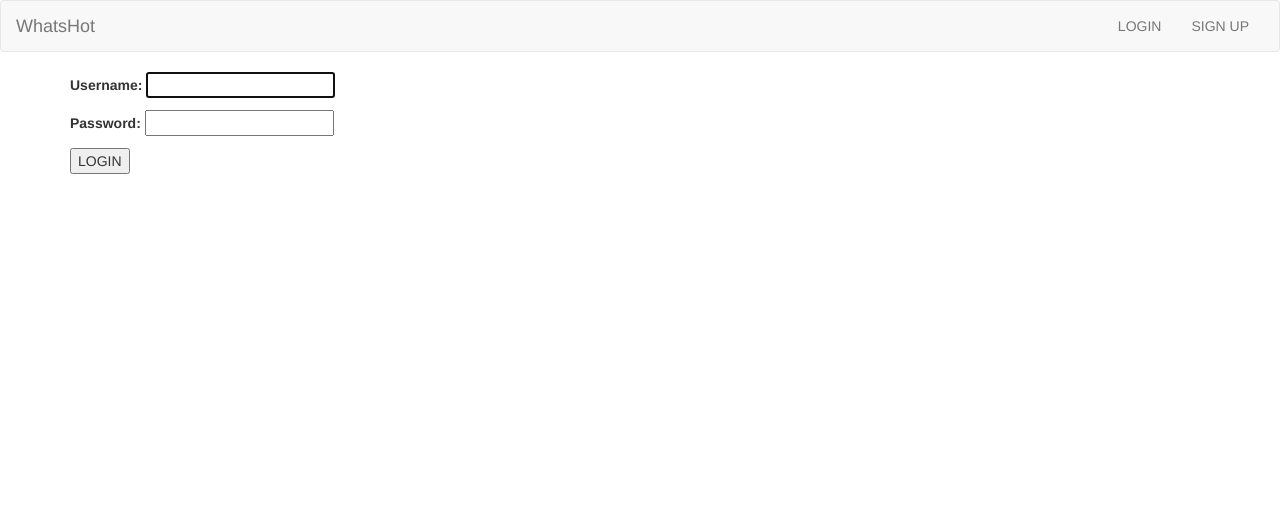
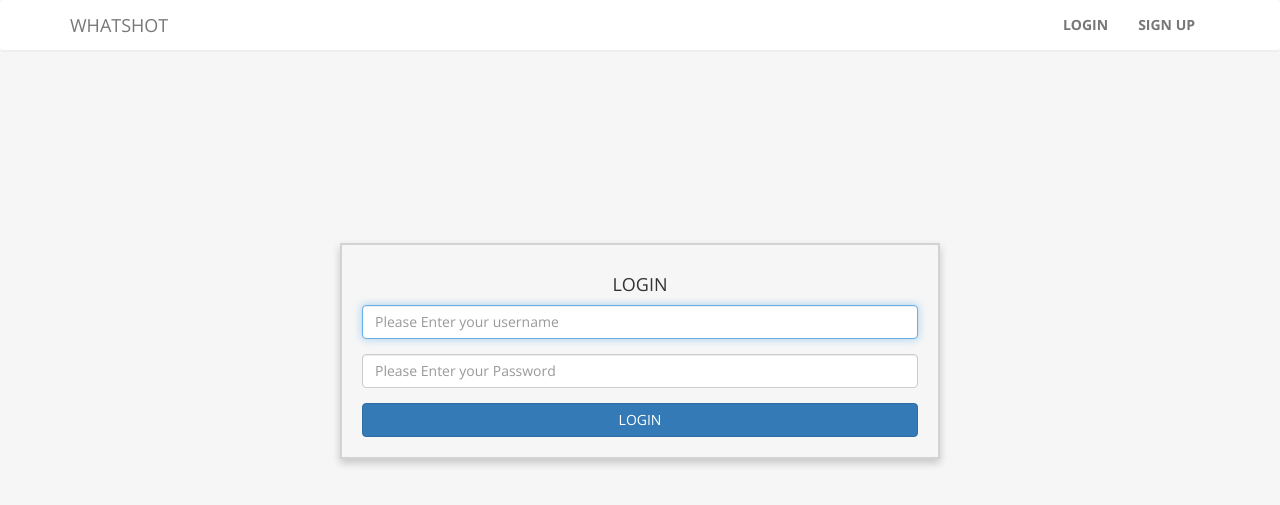
Before and after one commit to notoriousarun/Blog, a Django app: page /login/ in a window 1280 px wide. Shown: the top 505 px of the page. Run offline with Django 3.2, Linux system fonts and the light colour scheme; some libraries are stand-ins or nearby versions.

Commit message:
"Login, Home, Dashboard, Views Done, Media_root in settings/urls."

```diff
--- a/blog/settings.py
+++ b/blog/settings.py
@@ -121,5 +121,8 @@ USE_TZ = True
 
 STATIC_URL = '/static/'
 
-LOGIN_REDIRECT_URL = 'Dashboard'
+LOGIN_REDIRECT_URL = 'dashboard'
 LOGOUT_REDIRECT_URL = '/'
+
+MEDIA_ROOT = '/home/arun/arun-backup-data/blog'
+MEDIA_URL = '/upload/images/'
--- a/blog/templates/base.html
+++ b/blog/templates/base.html
@@ -5,12 +5,59 @@
     <head>
         <meta charset="utf-8">
         <meta name="viewport" content="width=device-width, initial-scale=1.0">
-        <title>Auth Demo</title>
+        <title>Whatshot in the City.</title>
         <link rel="stylesheet" type="text/css" href="https://maxcdn.bootstrapcdn.com/bootstrap/3.3.7/css/bootstrap.min.css">
+	<link href="https://fonts.googleapis.com/css?family=Open+Sans:300,400,600,700,700i" rel="stylesheet">
+	<style>
+	  body{
+	      background: #F6F6F6;
+	      font-family: 'Open Sans', sans-serif;
+	  }
+	  .navbar-default{
+	      background: #fff;
+	      border: none;
+	      border-bottom: 2px solid #eee;
+	  }
+	  #form-container{
+	      margin-left: auto;
+	      margin-right: auto;
+	      width: 600px;
+	      margin-top: 15%;
+	      border: 2px solid #d3d3d3;
+	      box-shadow: 0 4px 8px 0 rgba(0,0,0,0.2);
+	      padding: 20px;
+	  }
+	  .tag-btn{
+	      border-radius: 20px;
+	      margin: 5px;
+	      font-size: 15px;
+	  }
+	  .card {
+	      box-shadow: 2px 4px 25px rgba(0, 0, 0, .1);
+	      border-radius: 12px;
+	      transition: 0.3s;
+	      margin: 40px;
+	      padding: 0;
+	      background: #fff;
+	  }
+	  .card img{
+	      width: 100%;
+	  }
+	  .card:hover {
+	      box-shadow: 0 8px 16px 0 rgba(0,0,0,0.2);
+	  }
+
+	  .card-container {
+	      padding: 15px;
+	  }
+	  .dash-user{
+	      color: #fa3756;
+	  }
+	</style>
     </head>
     <body>
         <nav class="navbar navbar-default" role="navigation">
-            <div class="container-fluid">
+            <div class="container ">
                 <!-- Brand and toggle get grouped for better mobile display -->
                 <div class="navbar-header">
                     <button type="button" class="navbar-toggle" data-toggle="collapse" data-target=".navbar-ex1-collapse">
@@ -19,7 +66,7 @@
                         <span class="icon-bar"></span>
                         <span class="icon-bar"></span>
                     </button>
-                    <a class="navbar-brand" href="#">WhatsHot</a>
+                    <a class="navbar-brand" href="#">WHATSHOT</a>
                 </div>
 
                 <!-- Collect the nav links, forms, and other content for toggling -->
@@ -27,14 +74,14 @@
                     <ul class="nav navbar-nav navbar-right">
                         {% if user.is_authenticated %}
                             <li class="dropdown">
-                                <a href="#" class="dropdown-toggle" data-toggle="dropdown">{{ user.username }}<b class="caret"></b></a>
+                              <a href="#" class="dropdown-toggle text-uppercase" data-toggle="dropdown"><strong>{{ user.username }}</strong><b class="caret"></b></a>
                                 <ul class="dropdown-menu">
-                                    <li><a href="{% url 'logout' %}">Logout</a></li>
+                                    <li><a href="{% url 'logout' %}">LOGOUT</a></li>
                                 </ul>
                             </li>
                         {% else %}
-                          <li><a href="{% url 'login' %}">LOGIN</a></li>
-			  <li><a href="{% url 'signup' %}">SIGN UP</a></li>
+                          <li><a href="{% url 'login' %}"><strong>LOGIN</strong></a></li>
+			  <li><a href="{% url 'signup' %}"><strong>SIGN UP</strong></a></li>
 	              {% endif %}
                     </ul>
                 </div><!-- /.navbar-collapse -->
--- a/blog/templates/registration/login.html
+++ b/blog/templates/registration/login.html
@@ -1,9 +1,17 @@
 {% extends 'base.html' %}
 
 {% block content %}
-   <form method="post">
-      {% csrf_token %}
-      {{ form.as_p }}
-      <button type="submit">LOGIN</button>
+<div id="form-container">
+  <form method="post">
+    {% csrf_token %}
+    <h4 class="text-center">LOGIN</h4>
+    <div class="form-group">
+      <input type="text" placeholder="Please Enter your username" class="form-control" name="username" autofocus="" required="" id="id_username">
+    </div>
+    <div class="form-group">
+       <input type="password" placeholder="Please Enter your Password"class="form-control" name="password" required="" id="id_password">
+    </div>
+      <button type="submit" class="btn btn-primary" style="width:100%">LOGIN</button>
    </form>
+</div>
 {% endblock %}
--- a/blog/urls.py
+++ b/blog/urls.py
@@ -15,6 +15,8 @@ Including another URLconf
 """
 from django.contrib import admin
 from django.urls import path, include
+from django.conf import settings
+from django.conf.urls.static import static
 from django.contrib.auth import views as auth_views
 
 urlpatterns = [
@@ -22,4 +24,4 @@ urlpatterns = [
     path('login/', auth_views.LoginView.as_view(), name='login'),
     path('logout', auth_views.LogoutView.as_view(), name='logout'),
     path('', include('cms.urls'))
-]
+] + static(settings.MEDIA_URL, document_root=settings.MEDIA_ROOT)
--- a/cms/admin.py
+++ b/cms/admin.py
@@ -1,6 +1,3 @@
-from django.contrib import admin
-
-# Register your models here.
 from django.contrib import admin
 from django import forms
 from .models import BlogPost
--- a/cms/urls.py
+++ b/cms/urls.py
@@ -1,8 +1,9 @@
 from django.urls import path
-from cms import views as cms_views
+from .views import Signup, PostIndex, UserPostList, TagIndexView
 
 urlpatterns = [
-    path('signup', cms_views.signup, name='signup'),
-    path('', cms_views.home, name='home'),
-    path('Dashboard/', cms_views.dashboard, name='Dashboard'),
+    path('signup', Signup, name='signup'),
+    path('', PostIndex.as_view(), name='blogposts'),
+    path('tag/<str:slug>/', TagIndexView.as_view(), name='tagged'),
+    path('dashboard/', UserPostList.as_view(), name='dashboard'),
 ]
```
Also changed, not shown: blog/templates/cms/dashboard.html (+25 -1 lines), blog/templates/cms/home.html (deleted, +0 -7 lines), blog/templates/cms/index.html (added, +26 -0 lines), cms/views.py (+35 -8 lines).
